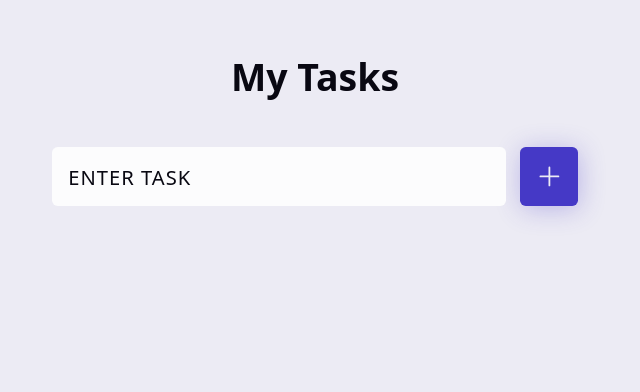
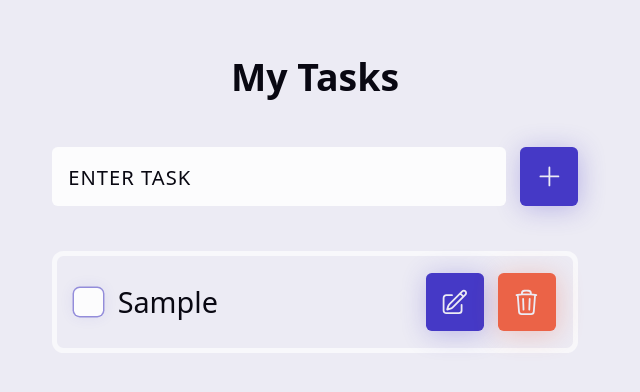
Before and after one commit to Byakuya91/Advanced-To-Do-List, a React (Vite) app in the folder Advanced-To-Do/: page / in a window 1280 px wide. Both pictures are taken after typing "Sample" into the empty fields and a click on the button "Add Task". Shown: the top 392 px of the page, without its empty margins (325-965 px from the left). Built offline with nearby package versions, Linux system fonts and the light colour scheme.

Commit message:
I've successfully displayed the TaskList with the items, alongside the edit and delete buttons. Functionality for delete and edit still need to be added. I also added the checkmark and the strike through for the list itself.

```diff
--- a/Advanced-To-Do/src/App.jsx
+++ b/Advanced-To-Do/src/App.jsx
@@ -3,6 +3,7 @@
 
 // ! Custom Component imports
 import CustomForm from "./Components/CustomForm";
+import { TaskList } from "./Components/TaskList";
 
 // TODOs;
 // * 1) Created Bollerplate and cleared it(DONE)
@@ -14,11 +15,13 @@
 // * 4)   TO-DO element
 
 function App() {
-  const [count, setCount] = useState(0);
+  //* Shared state: Tasks
+  const [tasks, setTasks] = useState([]);
 
   // Function to add a Task
   const addTask = (task) => {
-    console.log(task);
+    // grabbing the task value and add it to tasks
+    setTasks((prevState) => [...prevState, task]);
   };
 
   return (
@@ -27,6 +30,7 @@
         <h1>My Tasks</h1>
       </header>
       <CustomForm addTask={addTask} />
+      {tasks && <TaskList tasks={tasks} />}
     </div>
   );
 }
--- /dev/null
+++ b/Advanced-To-Do/src/Components/TaskItem.jsx
@@ -0,0 +1,63 @@
+//! React imports
+import { useState } from "react";
+
+//! Component imports
+import styles from "./TaskItem.module.css";
+
+// ! Library imports
+import {
+  CheckIcon,
+  PencilSquareIcon,
+  TrashIcon,
+} from "@heroicons/react/24/outline";
+
+export const TaskItem = ({ task }) => {
+  //  State variable to update checked icon
+  const [isChecked, setIsChecked] = useState(task.checked);
+
+  // Function to handle the checkbox
+  const handleCheckedBoxChange = (e) => {
+    // ? Toggles the checkbox
+    setIsChecked(!isChecked);
+  };
+
+  return (
+    //? Tasks being displayed within the table
+    <li className={styles.task}>
+      <div className={styles["task-group"]}>
+        <input
+          type="checkbox"
+          className={styles.checkbox}
+          checked={isChecked}
+          onChange={handleCheckedBoxChange}
+          name={task.name}
+          id={task.id}
+        />
+        {/* Label and display of tasks */}
+        <label htmlFor={task.id} className={styles.label}>
+          {task.name}
+          <p className={styles.checkmark}>
+            <CheckIcon strokeWidth={2} width={24} height={24} />
+          </p>
+        </label>
+      </div>
+      {/* EDIT and DELETE Task Buttons */}
+      <div className={styles["task-group"]}>
+        <button
+          className="btn"
+          aria-label={`Update ${task.name} Task`}
+          //  onClick={}
+        >
+          <PencilSquareIcon width={24} height={24} />
+        </button>
+        <button
+          className={`btn ${styles.delete}`}
+          aria-label={`Delete ${task.name} Task`}
+          //  onClick={}
+        >
+          <TrashIcon width={24} height={24} />
+        </button>
+      </div>
+    </li>
+  );
+};
--- /dev/null
+++ b/Advanced-To-Do/src/Components/TaskItem.module.css
@@ -0,0 +1,109 @@
+/* * Task Items Styles */
+.task {
+    display: flex;
+    align-items: center;
+    justify-content: space-between;
+    gap: .6em;
+    font-size: var(--_size);
+    border: .2em solid hsl(var(--muted) / 0.8);
+    padding: .6em;
+    border-radius: calc(var(--_radius) * 2);
+}
+
+.task-group {
+    display: flex;
+    align-items: center;
+    --taskgroup-gap: .5em;
+    gap: var(--taskgroup-gap);
+}
+
+.label {
+    position: relative;
+    cursor: pointer;
+    text-align: left;
+    line-height: 1.4;
+}
+
+/** Task checkbox styles */
+.checkbox {
+    flex-shrink: 0;
+    appearance: none;
+    border-radius: var(--_radius);
+    width: 1em;
+    height: 1em;
+    background-color: hsl(var(--muted));
+    border-radius: var(--_radius);
+    box-shadow:
+        0 0 .5em hsl(var(--accent) / .1),
+        0 0 0 0.05em hsl(var(--accent) / .5),
+        0 0 0 -0.2em hsl(var(--accent));
+    transition: box-shadow var(--_tspeed_fast) ease-in-out,
+        background-color 80ms ease-in-out;
+}
+
+.checkbox:focus {
+    outline: none;
+}
+
+.checkbox:is(:focus-visible, :hover) {
+    box-shadow:
+        0 0 0 hsl(var(--bg)),
+        0 0 0 .05em hsl(var(--accent)),
+        0 0 0 .225em hsl(var(--accent) / .3);
+}
+
+.checkmark {
+    content: '';
+    position: absolute;
+    width: 1em;
+    height: 1em;
+    display: grid;
+    place-items: center;
+    top: 50%;
+    color: hsl(var(--muted));
+    border-radius: var(--_radius);
+    transform: translate3d(calc(-100% - var(--taskgroup-gap)), -50%, 0);
+    transition: background-color 80ms ease-in-out;
+}
+
+.checkmark svg {
+    width: .75em;
+    height: .75em;
+}
+
+.checkbox:checked {
+    background-color: hsl(var(--accent));
+}
+
+.checkbox:checked+label {
+    text-decoration: line-through;
+}
+
+.delete {
+    --accent: var(--accent1);
+}
+
+.loading {
+    color: hsl(var(--accent));
+    font-size: var(--_size);
+    font-weight: bold;
+    animation: pulse 2s infinite ease-in-out;
+}
+
+@keyframes pulse {
+
+    0%,
+    100% {
+        opacity: 1;
+    }
+
+    50% {
+        opacity: 0.5;
+    }
+}
+
+.error {
+    color: hsl(var(--accent1));
+    font-size: var(--_size);
+    text-align: center;
+}
--- /dev/null
+++ b/Advanced-To-Do/src/Components/TaskList.jsx
@@ -0,0 +1,19 @@
+// ! Component imports
+import styles from "./TaskList.module.css";
+
+// ! Styles imports
+// import styles from "./TaskList.module.css";
+import { TaskItem } from "./TaskItem";
+
+export const TaskList = ({ tasks }) => {
+  return (
+    <ul className={styles.tasks}>
+      {/* DISPLAYING THE TASKS */}
+      {tasks
+        .sort((a, b) => b.id - a.id)
+        .map((task) => (
+          <TaskItem key={task.id} task={task} />
+        ))}
+    </ul>
+  );
+};
--- /dev/null
+++ b/Advanced-To-Do/src/Components/TaskList.module.css
@@ -0,0 +1,6 @@
+/* * Tasks are listed in a grid */
+.tasks {
+    display: grid;
+    list-style-type: none;
+    gap: 1.5em;
+}
```
